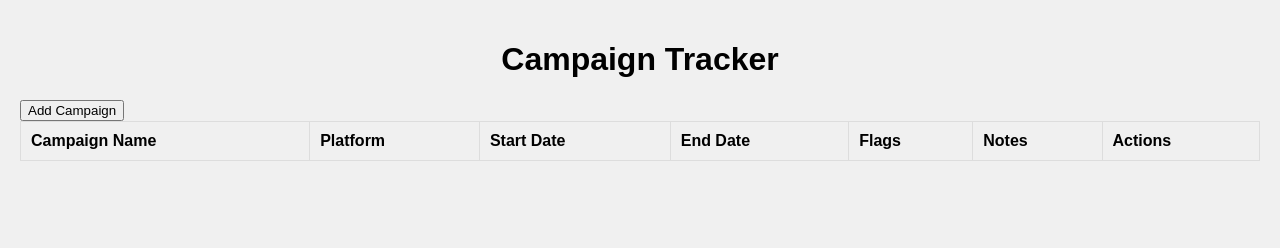
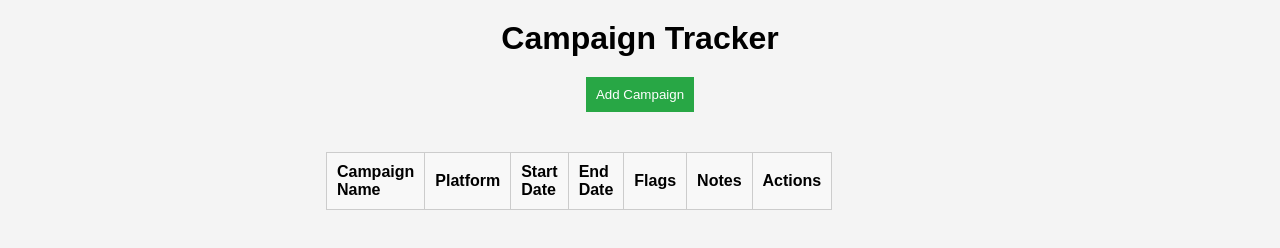
Before and after one commit to WhimsicalCoder/campaign_tracker, a plain HTML site: page index.html in a window 1280 px wide. Drawn offline with Linux system fonts and the light colour scheme.

Commit message:
Update styles.css

```diff
--- a/styles.css
+++ b/styles.css
@@ -1,34 +1,66 @@
 body {
     font-family: Arial, sans-serif;
-    background-color: #f0f0f0;
+    background-color: #f4f4f4;
     margin: 0;
-    padding: 20px;
-}
-
-.container {
-    max-width: 800px;
-    margin: auto;
-    background-color: #fff;
-    padding: 20px;
-    box-shadow: 0 0 10px rgba(0, 0, 0, 0.1);
+    padding: 0;
+    display: flex;
+    flex-direction: column;
+    align-items: center;
 }
 
 h1 {
-    text-align: center;
+    margin: 20px 0;
+}
+
+#toggle-form-btn {
+    padding: 10px;
+    background-color: #28a745;
+    color: white;
+    border: none;
+    cursor: pointer;
+    margin-bottom: 20px;
+}
+
+#toggle-form-btn:hover {
+    background-color: #218838;
+}
+
+.form-container {
+    margin: 20px;
 }
 
 table {
-    width: 100%;
+    width: 80%;
     border-collapse: collapse;
+    margin: 20px 0;
+}
+
+table, th, td {
+    border: 1px solid #ccc;
 }
 
 th, td {
     padding: 10px;
-    border: 1px solid #ddd;
     text-align: left;
+}
+
+th {
+    background-color: #f8f8f8;
 }
 
 .ending-soon {
     background-color: red;
     color: white;
 }
+
+button {
+    padding: 10px;
+    background-color: #007bff;
+    color: white;
+    border: none;
+    cursor: pointer;
+}
+
+button:hover {
+    background-color: #0056b3;
+}
```
